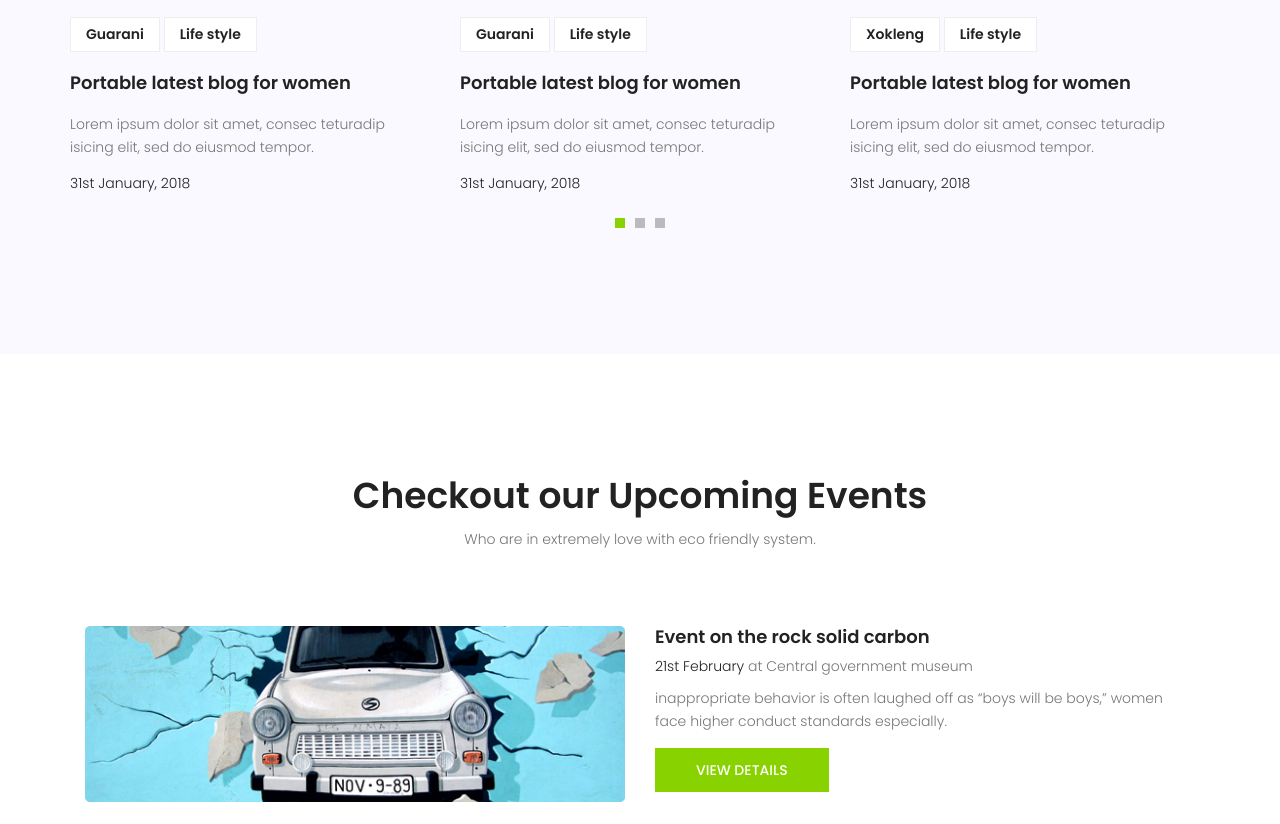
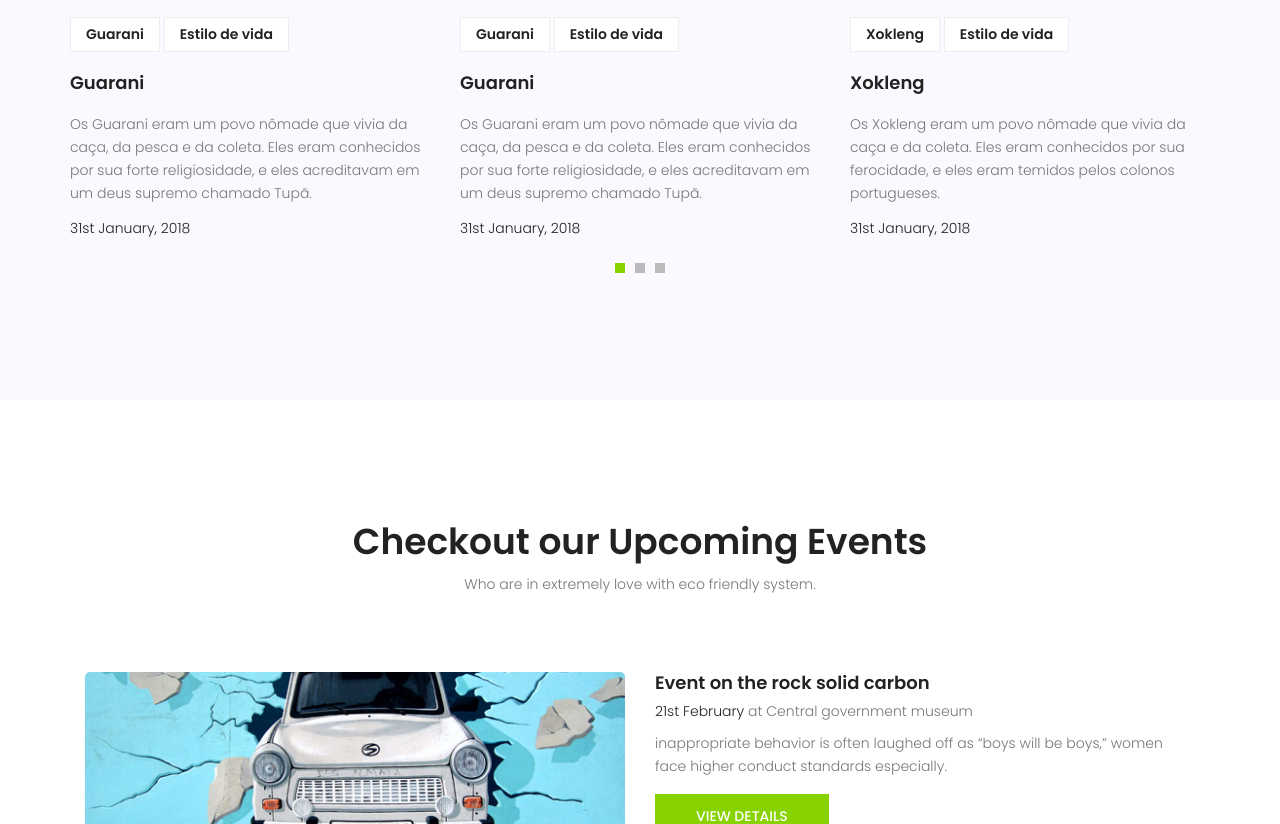
Before and after one commit to andreia22/museu_caboclo, a plain HTML site: page index.html in a window 1280 px wide. Shown: the part 2180-3004 px from the top of the page. Drawn offline with nearby package versions, Linux system fonts and the light colour scheme; some packages are replaced by stand-ins of ours.

Commit message:
Setimo commit

```diff
--- a/index.html
+++ b/index.html
@@ -224,13 +224,14 @@
 						<img src="img/indigenas_0.png" alt="">
 						<ul class="tags">
 							<li><a href="#">Guarani</a></li>
-							<li><a href="#">Life style</a></li>
+							<li><a href="#">Estilo de vida</a></li>
 						</ul>
 						<a href="#">
-							<h4>Portable latest blog for women</h4>
+							<h4>Guarani</h4>
 						</a>
 						<p>
-							Lorem ipsum dolor sit amet, consec teturadip isicing elit, sed do eiusmod tempor.
+							Os Guarani eram um povo nômade que vivia da caça, da pesca e da coleta. Eles eram conhecidos
+							por sua forte religiosidade, e eles acreditavam em um deus supremo chamado Tupã.
 						</p>
 						<h6 class="date">31st January, 2018</h6>
 					</div>
@@ -239,13 +240,14 @@
 						<img src="img/indigenas_1.png" alt="">
 						<ul class="tags">
 							<li><a href="#">Guarani</a></li>
-							<li><a href="#">Life style</a></li>
+							<li><a href="#">Estilo de vida</a></li>
 						</ul>
 						<a href="#">
-							<h4>Portable latest blog for women</h4>
+							<h4>Guarani</h4>
 						</a>
 						<p>
-							Lorem ipsum dolor sit amet, consec teturadip isicing elit, sed do eiusmod tempor.
+							Os Guarani eram um povo nômade que vivia da caça, da pesca e da coleta. Eles eram conhecidos
+							por sua forte religiosidade, e eles acreditavam em um deus supremo chamado Tupã.
 						</p>
 						<h6 class="date">31st January, 2018</h6>
 					</div>
@@ -254,27 +256,28 @@
 						<img src="img/indiginas_2.png" alt="">
 						<ul class="tags">
 							<li><a href="#">Guarani</a></li>
-							<li><a href="#">Life style</a></li>
+							<li><a href="#">Estilo de vida</a></li>
 						</ul>
 						<a href="#">
-							<h4>Portable latest blog for women</h4>
+							<h4>Guarani</h4>
 						</a>
 						<p>
-							Lorem ipsum dolor sit amet, consec teturadip isicing elit, sed do eiusmod tempor.
-						</p>
+							Os Guarani eram um povo nômade que vivia da caça, da pesca e da coleta. Eles eram conhecidos
+							por sua forte religiosidade, e eles acreditavam em um deus supremo chamado Tupã. </p>
 						<h6 class="date">31st January, 2018</h6>
 					</div>
 					<div class="single-exibition item">
 						<img src="img/indiginas_3.png" alt="">
 						<ul class="tags">
 							<li><a href="#">Xokleng</a></li>
-							<li><a href="#">Life style</a></li>
+							<li><a href="#">Estilo de vida</a></li>
 						</ul>
 						<a href="#">
-							<h4>Portable latest blog for women</h4>
+							<h4>Xokleng</h4>
 						</a>
 						<p>
-							Lorem ipsum dolor sit amet, consec teturadip isicing elit, sed do eiusmod tempor.
+							Os Xokleng eram um povo nômade que vivia da caça e da coleta. Eles eram conhecidos por sua
+							ferocidade, e eles eram temidos pelos colonos portugueses.
 						</p>
 						<h6 class="date">31st January, 2018</h6>
 					</div>
@@ -283,13 +286,14 @@
 						<img src="img/indigenas_4.png" alt="">
 						<ul class="tags">
 							<li><a href="#">Xokleng</a></li>
-							<li><a href="#">Life style</a></li>
+							<li><a href="#">Estilo de vida</a></li>
 						</ul>
 						<a href="#">
-							<h4>Portable latest blog for women</h4>
+							<h4>>Xokleng</h4>
 						</a>
 						<p>
-							Lorem ipsum dolor sit amet, consec teturadip isicing elit, sed do eiusmod tempor.
+							Os Xokleng eram um povo nômade que vivia da caça e da coleta. Eles eram conhecidos por sua
+							ferocidade, e eles eram temidos pelos colonos portugueses.
 						</p>
 						<h6 class="date">31st January, 2018</h6>
 					</div>
@@ -298,13 +302,14 @@
 						<img src="img/indigena_5.png" alt="">
 						<ul class="tags">
 							<li><a href="#">Xokleng</a></li>
-							<li><a href="#">Life style</a></li>
+							<li><a href="#">Estilo de vida</a></li>
 						</ul>
 						<a href="#">
-							<h4>Portable latest blog for women</h4>
+							<h4>Xokleng</h4>
 						</a>
 						<p>
-							Lorem ipsum dolor sit amet, consec teturadip isicing elit, sed do eiusmod tempor.
+							Os Xokleng eram um povo nômade que vivia da caça e da coleta. Eles eram conhecidos por sua
+							ferocidade, e eles eram temidos pelos colonos portugueses.
 						</p>
 						<h6 class="date">31st January, 2018</h6>
 					</div>
@@ -312,13 +317,14 @@
 						<img src="img/indigenas_6.png" alt="">
 						<ul class="tags">
 							<li><a href="#">Kaingang</a></li>
-							<li><a href="#">Life style</a></li>
+							<li><a href="#">Estilo de vida</a></li>
 						</ul>
 						<a href="#">
-							<h4>Portable latest blog for women</h4>
+							<h4>Kaingang</h4>
 						</a>
 						<p>
-							Lorem ipsum dolor sit amet, consec teturadip isicing elit, sed do eiusmod tempor.
+							Os Kaingang eram um povo semi-nômade que vivia da agricultura de subsistência. Eles eram
+							conhecidos por sua arte, e eles produziam cerâmica, cestaria e pintura corporal.
 						</p>
 						<h6 class="date">31st January, 2018</h6>
 					</div>
@@ -327,13 +333,14 @@
 						<img class="img-fluid" src="img/indigenas_7.png" alt="">
 						<ul class="tags">
 							<li><a href="#">Kaingang</a></li>
-							<li><a href="#">Life style</a></li>
+							<li><a href="#">Estilo de vida</a></li>
 						</ul>
 						<a href="#">
-							<h4>Portable latest blog for women</h4>
+							<h4>Kaingang</h4>
 						</a>
 						<p>
-							Lorem ipsum dolor sit amet, consec teturadip isicing elit, sed do eiusmod tempor.
+							Os Kaingang eram um povo semi-nômade que vivia da agricultura de subsistência. Eles eram
+							conhecidos por sua arte, e eles produziam cerâmica, cestaria e pintura corporal.
 						</p>
 						<h6 class="date">31st January, 2018</h6>
 					</div>
@@ -342,13 +349,14 @@
 						<img class="img-fluid" src="img/indigenas_8.png" alt="">
 						<ul class="tags">
 							<li><a href="#">Kaingang</a></li>
-							<li><a href="#">Life style</a></li>
+							<li><a href="#">Estilo de vida</a></li>
 						</ul>
 						<a href="#">
-							<h4>Portable latest blog for women</h4>
+							<h4>Kaingang</h4>
 						</a>
 						<p>
-							Lorem ipsum dolor sit amet, consec teturadip isicing elit, sed do eiusmod tempor.
+							Os Kaingang eram um povo semi-nômade que vivia da agricultura de subsistência. Eles eram
+							conhecidos por sua arte, e eles produziam cerâmica, cestaria e pintura corporal.
 						</p>
 						<h6 class="date">31st January, 2018</h6>
 					</div>
```
